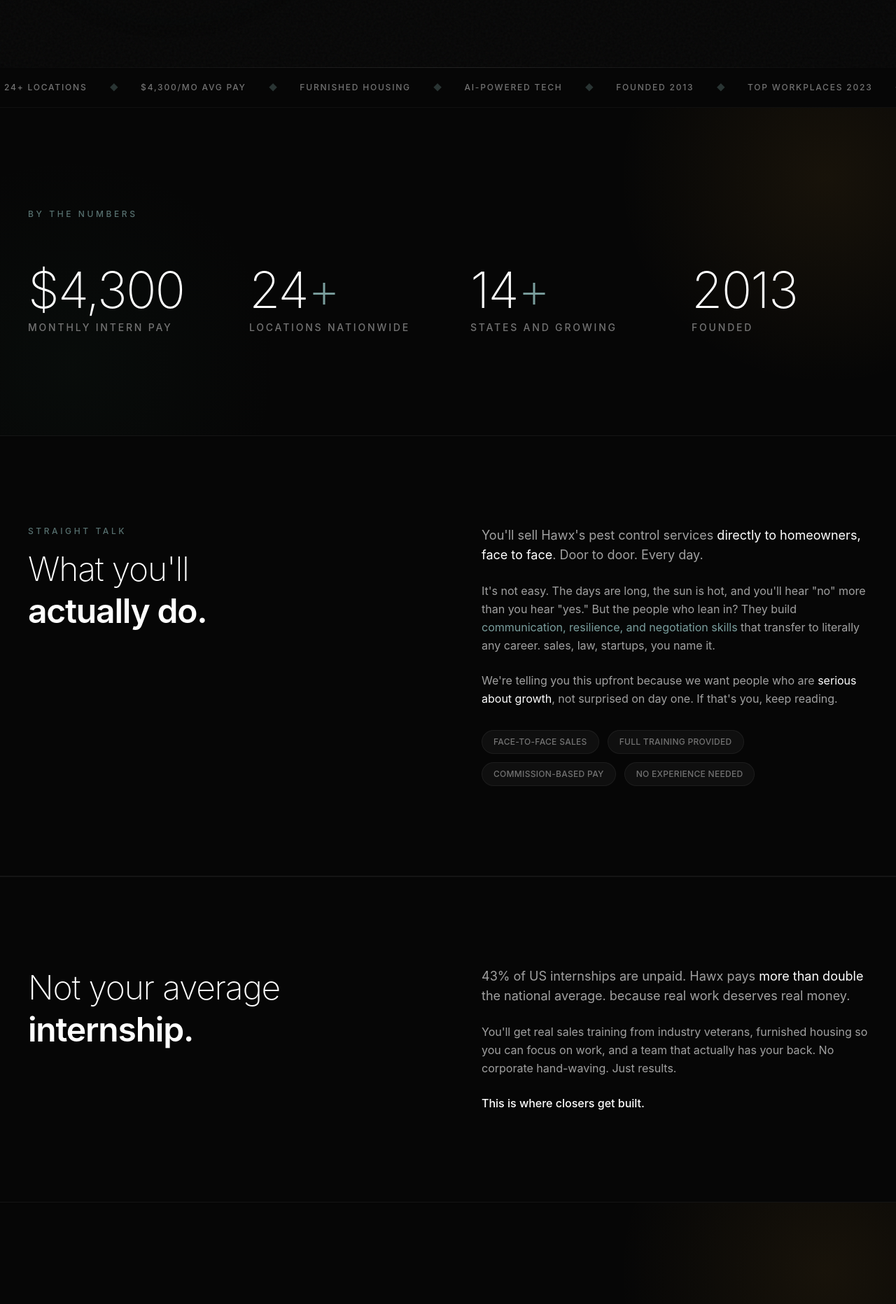
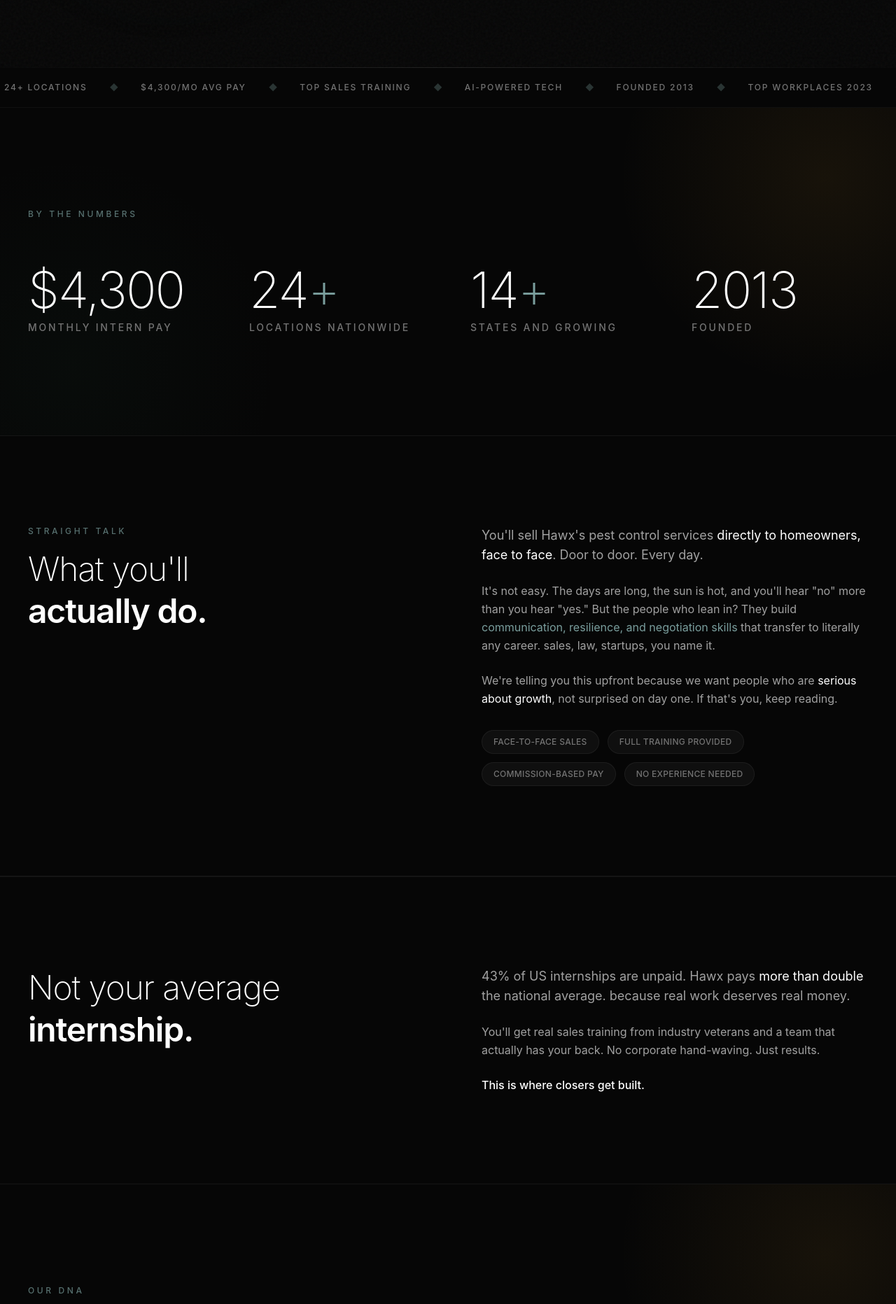
Before and after one commit to noahsatkunam/hawx-landing, a React (Vite) app: page / in a window 1280 px wide. Shown: the part 703-2566 px from the top of the page at 70% size. Built offline with nearby package versions, Linux system fonts and the light colour scheme.

Commit message:
Remove furnished housing references

```diff
--- a/src/App.jsx
+++ b/src/App.jsx
@@ -313,7 +313,7 @@
         <div className="flex whitespace-nowrap marquee-track">
           {[...Array(2)].map((_, i) => (
             <div key={i} className="flex items-center gap-8 mr-8">
-              {['14 States', '24+ Locations', '$4,300/mo Avg Pay', 'Furnished Housing', 'AI-Powered Tech', 'Founded 2013', 'Top Workplaces 2023', 'Now Hiring 2026'].map((t, j) => (
+              {['14 States', '24+ Locations', '$4,300/mo Avg Pay', 'Top Sales Training', 'AI-Powered Tech', 'Founded 2013', 'Top Workplaces 2023', 'Now Hiring 2026'].map((t, j) => (
                 <span key={j} className="flex items-center gap-8">
                   <span className="text-xs font-medium tracking-[0.15em] uppercase text-neutral-500">{t}</span>
                   <span className="text-hawx-green/30 text-xs">◆</span>
@@ -388,7 +388,7 @@
                 43% of US internships are unpaid. Hawx pays <span className="text-white">more than double</span> the national average. because real work deserves real money.
               </p>
               <p>
-                You'll get real sales training from industry veterans, furnished housing so you can focus on work, and a team that actually has your back. No corporate hand-waving. Just results.
+                You'll get real sales training from industry veterans and a team that actually has your back. No corporate hand-waving. Just results.
               </p>
               <p className="text-white font-medium">
                 This is where closers get built.
@@ -455,7 +455,7 @@
             <Benefit num="01" title="Serious Compensation" desc="Average intern pay of $4,300/month. more than double the national intern average. Commission-based with uncapped upside." />
           </Reveal>
           <Reveal>
-            <Benefit num="02" title="Furnished Housing" desc="Show up and get to work. Company-provided housing so you can focus on selling, not apartment hunting." />
+            <Benefit num="02" title="Uncapped Earnings" desc="Commission-based pay with no ceiling. The harder you work, the more you make. Top performers blow past the average." />
           </Reveal>
           <Reveal>
             <Benefit num="03" title="Proven Sales System" desc="You're not figuring this out alone. Hawx gives you a tested playbook, a territory, and a manager who's done it before." />
```
